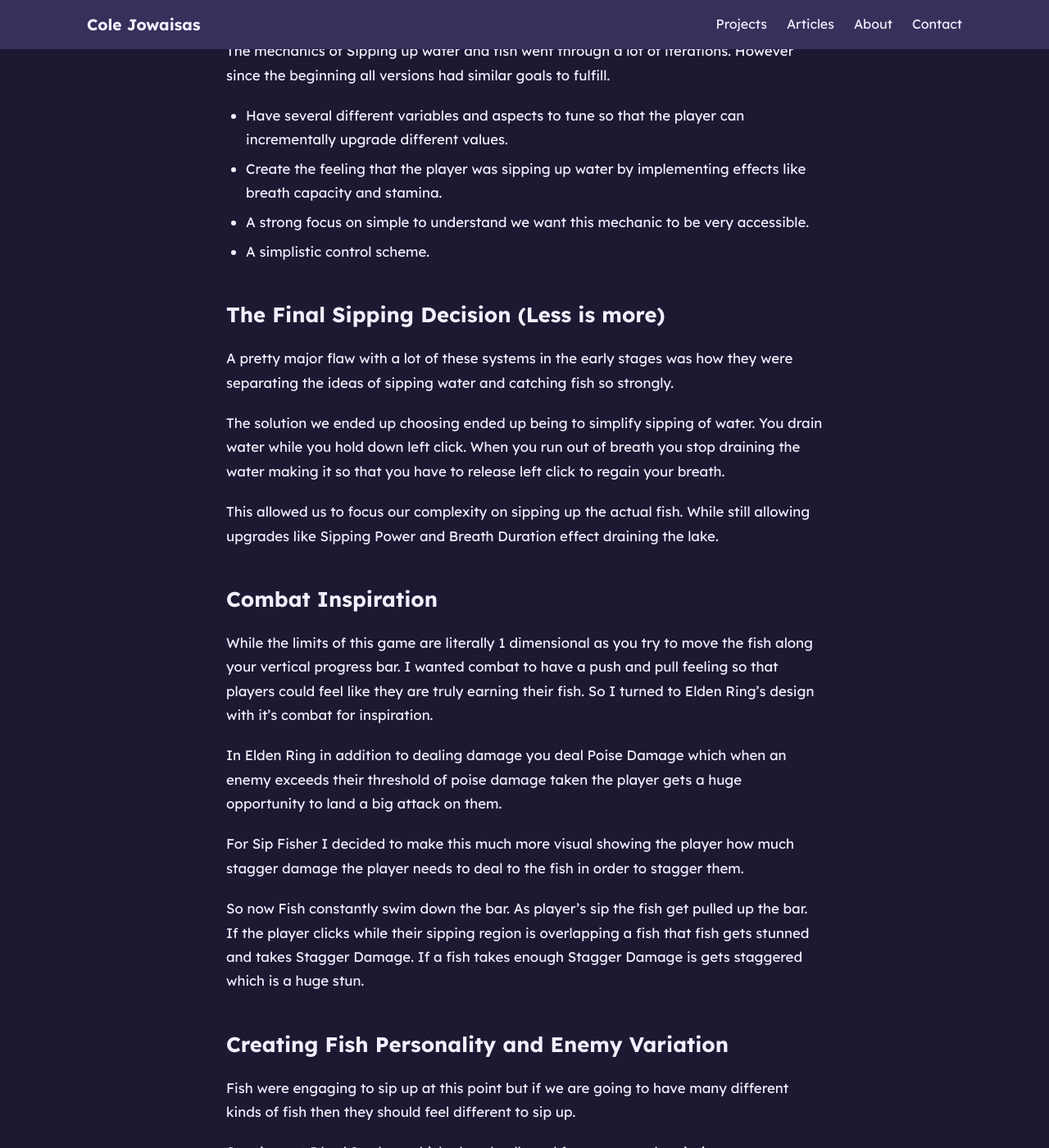
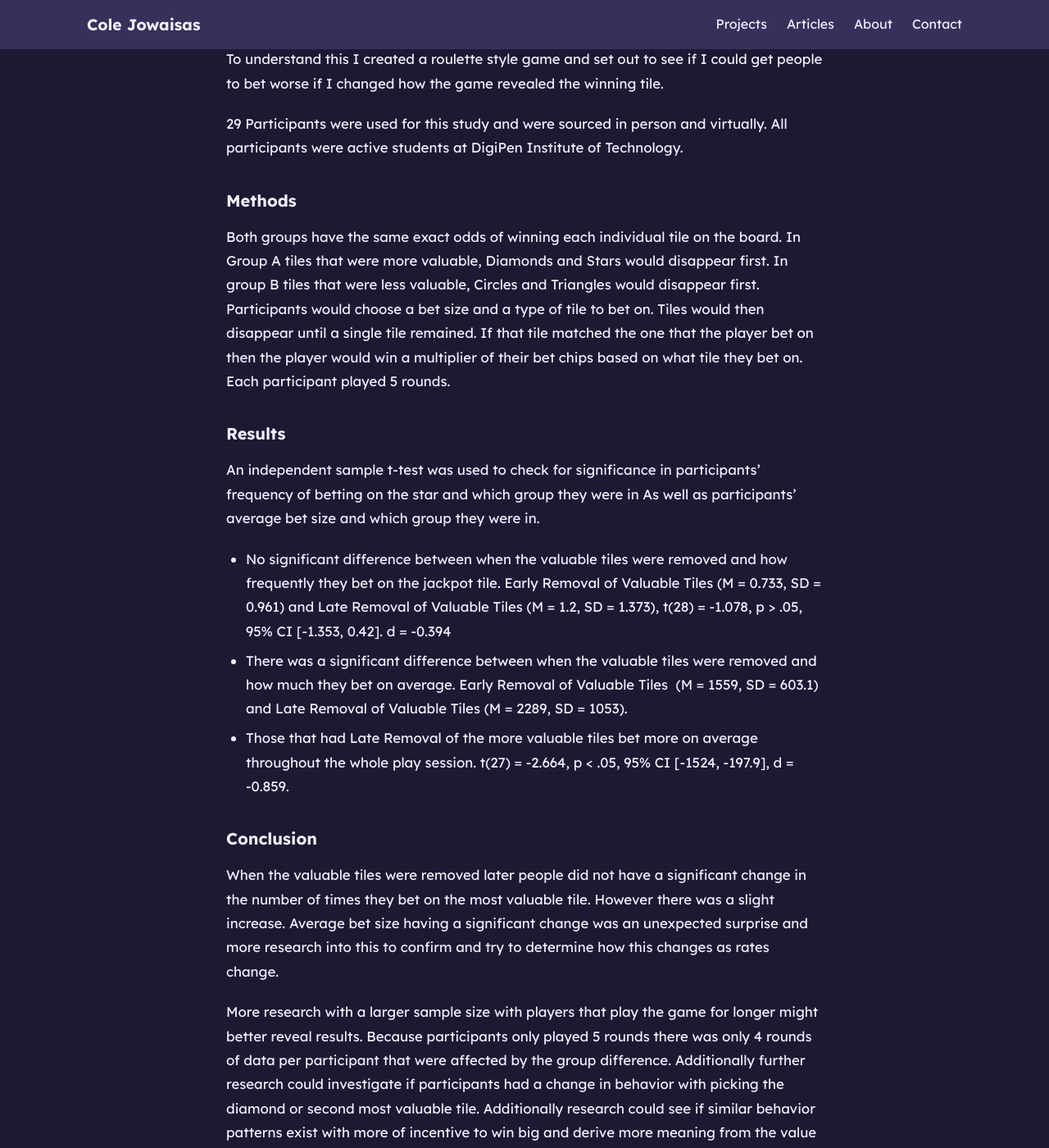
Before and after one commit to Jowaisas/Jowaisas.github.io, a Jekyll site: the page built from articles/Article 3 - Change in Presentation of Results & Differences in Player Behavior.md, in a window 1280 px wide and 1400 px high, scrolled down 325 px. Shown: the whole window at 82% size. Built offline with Jekyll 4.4.1, drawn with Linux system fonts in a browser that asks for light colours; some of the changed text lies outside the part shown.

Commit message:
testing article 3

```diff
--- /dev/null
+++ b/articles/Article 3 - Change in Presentation of Results & Differences in Player Behavior.md
@@ -0,0 +1,45 @@
+---
+# Settings for this article. Jekyll reads this block and fills in the article layout.
+layout: article
+title: Change in Presentation of Results & Differences in Player Behavior
+label: Design Breakdown
+project: Gambling Research
+project_url: /projects/gambling-research.html
+# The web address of the finished page (keeps spaces out of the URL)
+permalink: /articles/fishing-minigame-iteration.html
+# Optional extras. Remove the # at the start of a line to use it.
+# date: 2025-08-30
+# lead: One or two sentences summarizing the article, shown under the title.
+# image: /assets/images/SipFisherScreenshot1.webp
+---
+
+
+The question is "Would people choose to bet on the jackpot more if they saw it last longer in the game?"
+
+To understand this I created a roulette style game and set out to see if I could get people to bet worse if I changed how the game revealed the winning tile.
+
+29 Participants were used for this study and were sourced in person and virtually. All participants were active students at DigiPen Institute of Technology.
+
+### Methods
+
+Both groups have the same exact odds of winning each individual tile on the board.
+In Group A tiles that were more valuable, Diamonds and Stars would disappear first.
+In group B tiles that were less valuable, Circles and Triangles would disappear first.
+Participants would choose a bet size and a type of tile to bet on.
+Tiles would then disappear until a single tile remained.
+If that tile matched the one that the player bet on then the player would win a multiplier of their bet chips based on what tile they bet on.
+Each participant played 5 rounds.
+
+### Results
+
+An independent sample t-test was used to check for significance in participants’ frequency of betting on the star and which group they were in As well as participants’ average bet size and which group they were in.
+
+- No significant difference between when the valuable tiles were removed and how frequently they bet on the jackpot tile. Early Removal of Valuable Tiles (M = 0.733, SD = 0.961) and Late Removal of Valuable Tiles (M = 1.2, SD = 1.373), t(28) = -1.078, p > .05, 95% CI [-1.353, 0.42]. d = -0.394
+- There was a significant difference between when the valuable tiles were removed and how much they bet on average. Early Removal of Valuable Tiles  (M = 1559, SD = 603.1) and Late Removal of Valuable Tiles (M = 2289, SD = 1053).
+- Those that had Late Removal of the more valuable tiles bet more on average throughout the whole play session. t(27) = -2.664, p < .05, 95% CI [-1524, -197.9], d = -0.859.
+
+### Conclusion
+
+When the valuable tiles were removed later people did not have a significant change in the number of times they bet on the most valuable tile. However there was a slight increase. Average bet size having a significant change was an unexpected surprise and more research into this to confirm and try to determine how this changes as rates change.
+
+More research with a larger sample size with players that play the game for longer might better reveal results. Because participants only played 5 rounds there was only 4 rounds of data per participant that were affected by the group difference. Additionally further research could investigate if participants had a change in behavior with picking the diamond or second most valuable tile. Additionally research could see if similar behavior patterns exist with more of incentive to win big and derive more meaning from the value of the participant’s chips.
```
Also changed, not shown: articles/Article 1 - Fishing Minigame Iteration in Sip Fisher.md (+1 -1 lines), projects/horse-riding-classic.html (+10 -6 lines), assets/images/HRCScreenshot1.jpg (added), assets/images/HRCScreenshot10.jpg (added), assets/images/HRCScreenshot2.jpg (added), assets/images/HRCScreenshot3.jpg (added), assets/images/HRCScreenshot4.jpg (added), assets/images/HRCScreenshot5.jpg (added), assets/images/HRCScreenshot6.jpg (added), assets/images/HRCScreenshot7.jpg (added), assets/images/HRCScreenshot8.jpg (added), assets/images/HRCScreenshot9.jpg (added).
